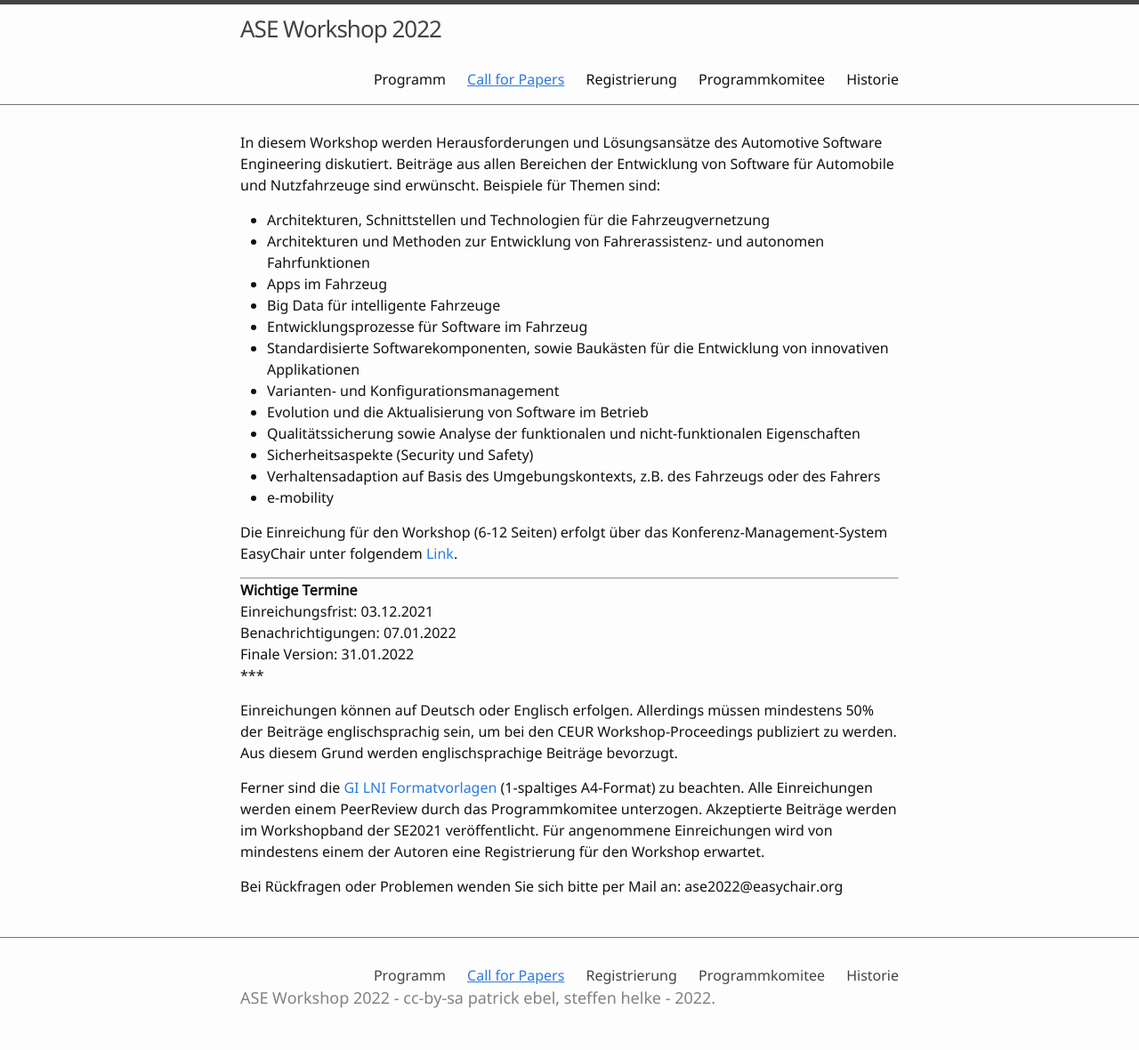
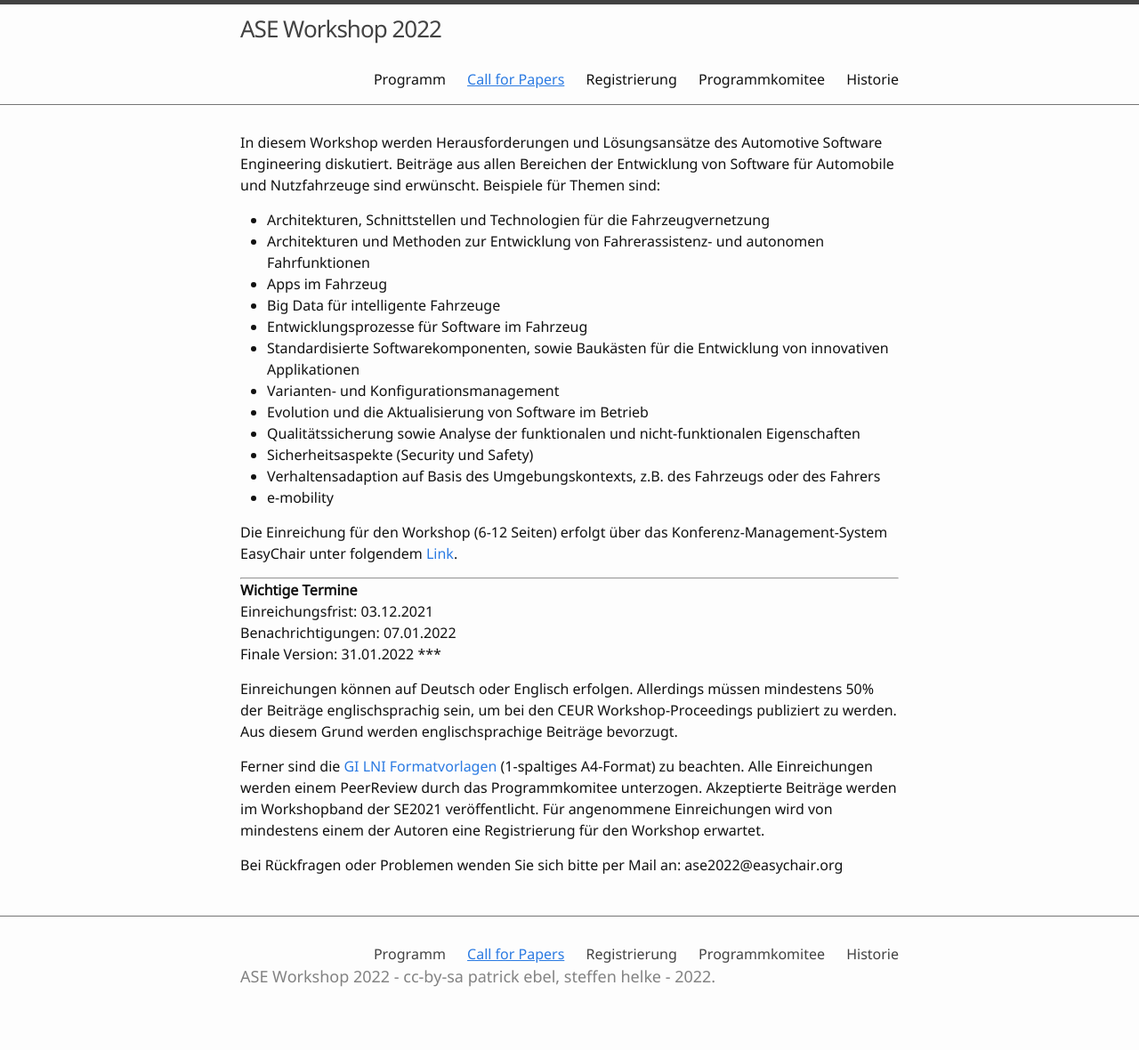
Before and after one commit to ASE-Workshop/2022, a Jekyll site: the page built from 1-call-for-papers.md, in a window 1280 px wide. Shown: the whole page at 89% size. Built offline with Jekyll 4.4.1, drawn with Linux system fonts in a browser that asks for light colours; after the commit the page ends 1156 px from its top, so only the background shows below that.

```diff
--- a/1-call-for-papers.md
+++ b/1-call-for-papers.md
@@ -25,7 +25,7 @@ Die Einreichung für den Workshop (6-12 Seiten) erfolgt über das Konferenz-Mana
 __Wichtige Termine__\
 Einreichungsfrist: 03.12.2021\
 Benachrichtigungen: 07.01.2022\
-Finale Version: 31.01.2022\
+Finale Version: 31.01.2022
 ***
 
 
```
